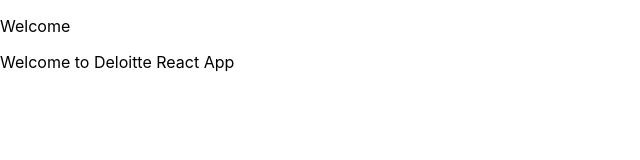
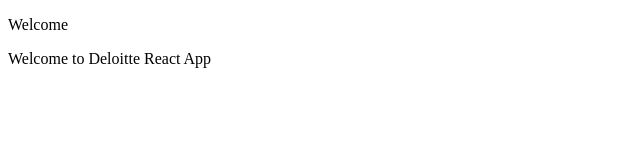
Before and after one commit to vamandeshmukh/deloitte-react-app, a React (Create React App) app: page / in a window 1280 px wide. Shown: the top 160 px of the page, without its empty margins (0-640 px from the left). Built offline with nearby package versions, Linux system fonts and the light colour scheme.

Commit message:
react-basics

```diff
--- a/public/index.html
+++ b/public/index.html
@@ -7,7 +7,7 @@
 
 <body>
 
-  <div id="root"></div>
+  <div id="abc"></div>
 
 </body>
 
--- a/src/App.js
+++ b/src/App.js
@@ -1,10 +1,10 @@
 
 function App() {
+
   return (
     <div>
       <p>Welcome</p>
       <p>Welcome to Deloitte React App</p>
-
     </div>
   );
 }
--- a/src/index.js
+++ b/src/index.js
@@ -1,17 +1,7 @@
 import React from 'react';
 import ReactDOM from 'react-dom/client';
-import './index.css';
 import App from './App';
-import reportWebVitals from './reportWebVitals';
 
-const root = ReactDOM.createRoot(document.getElementById('root'));
-root.render(
-  <React.StrictMode>
-    <App />
-  </React.StrictMode>
-);
+const root = ReactDOM.createRoot(document.getElementById('abc'));
 
-// If you want to start measuring performance in your app, pass a function
-// to log results (for example: reportWebVitals(console.log))
-// or send to an analytics endpoint. Learn more: https://bit.ly/CRA-vitals
-reportWebVitals();
+root.render(<App />);
```
